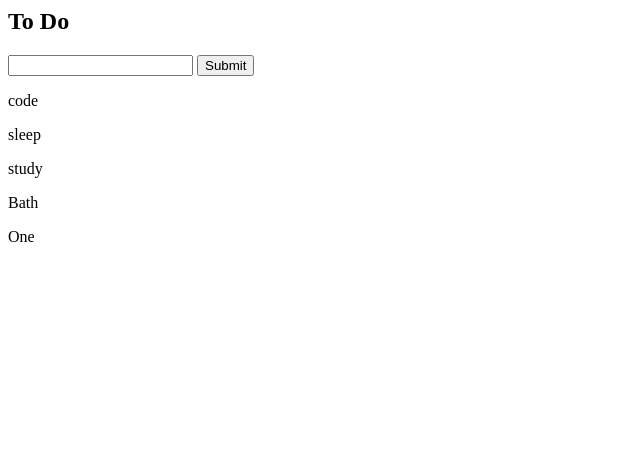
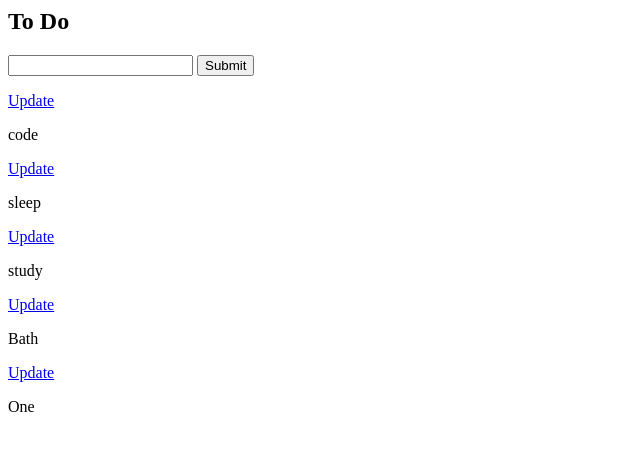
Before and after one commit to PhilomenaMusili/To-Do-App, a Django app: page / in a window 1280 px wide. Shown: the top 451 px of the page, without its empty margins (0-640 px from the left). Run offline with Django 5.2, Linux system fonts and the light colour scheme; data comes from the database, SQL or seed files in the repository.

Commit message:
modified:   tasks/templates/tasks/list.html

```diff
--- a/tasks/templates/tasks/list.html
+++ b/tasks/templates/tasks/list.html
@@ -7,6 +7,7 @@
 </form>
 {% for task in tasks%}
 <div>
+    <a href="{% url 'update_task' task.id%}">Update</a>
     <p>{{task}}</p>
 </div>
 {% endfor %}
```
